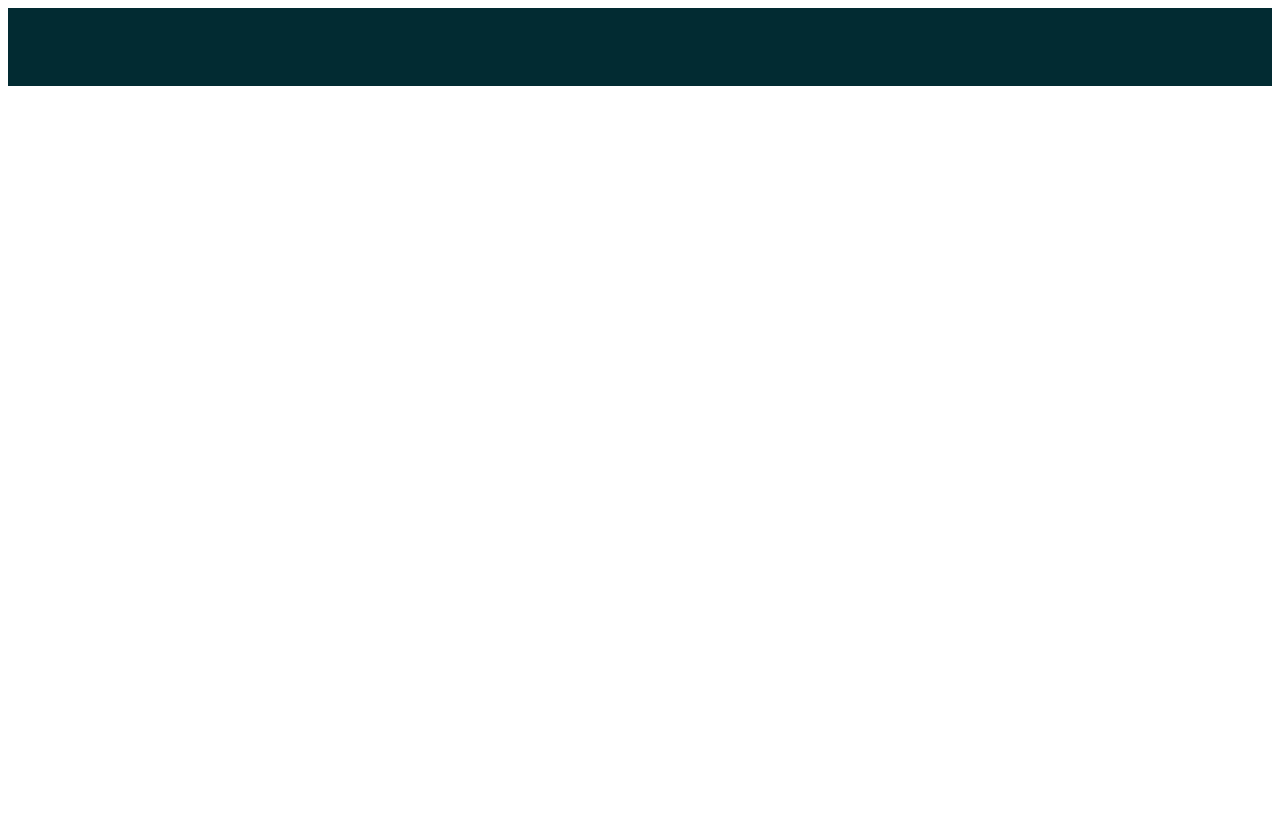
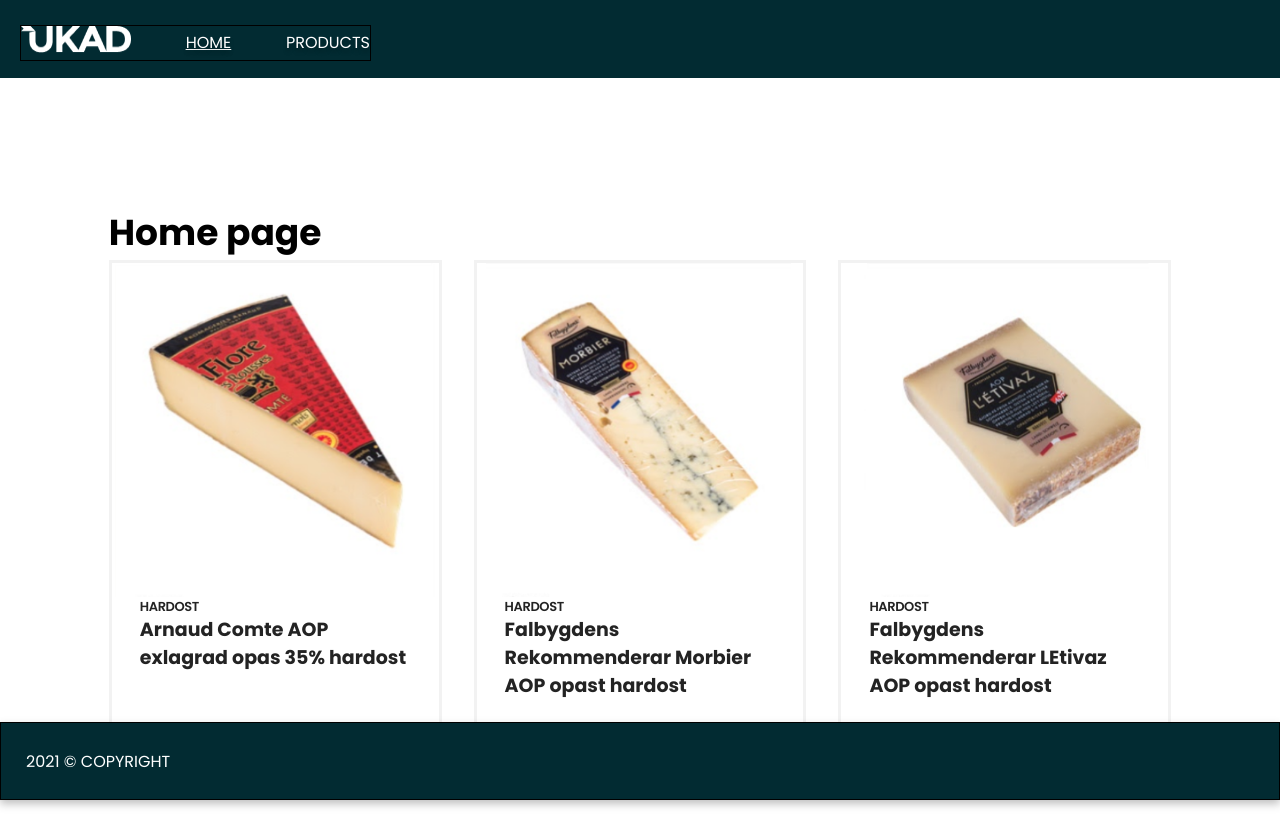
Before and after one commit to tosya1984/project_test, a plain HTML site: page index.html in a window 1280 px wide. Before the commit the page ends 800 px from the top, so only its background shows below. Drawn offline with Linux system fonts and the light colour scheme.

Commit message:
add: 2 pages

```diff
--- a/index.css
+++ b/index.css
@@ -1,5 +1,226 @@
+html {
+    box-sizing: border-box;
+    /* width: 100vw; */
+    overflow-x: hidden;
+
+}
+
+body {
+    padding: 0;
+    margin: 0;
+}
+
+* {
+    box-sizing: inherit;
+}
+
+
+/*       start             HEADER             */
+
 .header {
+    position: sticky;
+    top: 0;
     height: 78px;
+    width: 100vw;
+    background-color: #022B32;
+    display: flex;
+    align-items: center;
+    padding: 0px;
+    padding-left: 20px;
+}
+
+.header_wrapper {
+    width: 351px;
+    height: 27.3px;
+    padding: 0px;
+}
+
+.ul-naw {
+    display: flex;
+    align-items: center;
+    justify-content: space-between;
+    color: #fff;
+    margin: 0;
+    padding: 0;
+    list-style-type: none;
+
+    font-family: Poppins;
+    font-style: normal;
+    font-weight: normal;
+    font-size: 16px;
+    line-height: 24px;
+    text-transform: uppercase;
+    border: 1px solid #000000;
+    text-shadow: 0px 4px 4px rgba(0, 0, 0, 0.25);
+
+}
+
+a, a:visited {
+    color: #fff;
+    text-decoration: none;
+}
+a:hover {
+    transition: color ease-in-out 0.4s;
+    color: darkkhaki;
+
+
+}
+
+/*     end           HEADER         */
+
+
+/*     start         MAIN           */
+.main_wrapper {
+    max-width: 1331px;
+    width: 83vw;
+    height: 621px;
+    margin: 0 auto;
+    margin-top: 10%;
+    /* border: 1px solid red;  */
+}
+.main_wrapper_products {
+    max-width: 1520px;
+    width: 95vw;
+    height: 1050px;
+    margin: 0 auto;
+    margin-top: 10px;
+    /* border: 1px solid red;  */
+}
+.div-wrapper-caption {
+    font-family: Poppins;
+    font-style: normal;
+    font-weight: bold;
+    font-size: 36px;
+    line-height: 54px;
+    color: #000000;
+}
+
+.div-pagecontent {
+    display: flex;
+    /* flex-wrap: wrap; */
+    justify-content: space-between;
+}
+.zero {
     width: 100%;
+    height: 3vh;
+    max-height: 40px;
+}
+.div-card {
+    border: 3px solid #F2F2F2;
+    max-width: 421px;
+    min-width: 110px;
+    width: 26vw;
+    display: flex;
+    flex-direction: column;
+    align-items: center;
+}
+.div-card:hover {
+    border-color: darkgray;
+    transition-duration: 1s;
+}
+.div-card-products {
+    border: 3px solid #F2F2F2;
+    max-width: 350px;
+    min-width: 110px;
+    width: 22vw;
+    display: flex;
+    flex-direction: column;
+    align-items: center;
+}
+.div-card-products:hover {
+    border-color: darkgray;
+    transition-duration: 1s;
+}
+.img-contentlogo {
+    width: 25vw;
+    max-width: 420px;
+    /* border: 1px solid red; */
+}
+.img-contentlogo-products {
+    width: 20vw;
+    max-width: 350px;
+    /* border: 1px solid red; */
+}
+.div-cardcaption {
+    /* width: 100%; */
+    max-width: 365px;
+    margin: 28px;
+    margin-top: 0;
+}
+.div-hardost {
+    font-family: Poppins;
+    font-style: normal;
+    font-weight: 600;
+    font-size: 13px;
+    line-height: 19px;
+    /* identical to box height */
+
+    letter-spacing: -0.03em;
+    text-transform: uppercase;
+
+    color: #232323;
+}
+.div-cardlabel {
+    font-family: Poppins;
+    font-style: normal;
+    font-weight: bold;
+    font-size: 19px;
+    line-height: 28px;
+    color: #232323;
+}
+@media (max-width: 850px) {
+    .div-cardlabel {
+        font-size: 15px;
+        line-height: 22px;
+    }
+}
+@media (max-width: 650px) {
+    .div-cardlabel {
+        font-size: 12px;
+        line-height: 18px;
+    }
+}
+@media (max-width: 500px) {
+    .div-cardlabel {
+        font-size: 10px;
+        line-height: 16px;
+    }
+    .div-pagecontent {
+        flex-wrap: wrap;
+    }
+}
+
+
+/*    end            MAIN            */
+
+/*    start          FOOTER          */
+.footer {
+    position: fixed;
+    height: 78px;
+    width: 100vw;
+    bottom: 0px;
+    left: 0px;
+    padding-top: 27px;
+    padding-left: 25px;
+    padding-bottom: 27px;
+
+
     background-color: #022B32;
+    border: 1px solid #000000;
+    filter: drop-shadow(0px 4px 4px rgba(0, 0, 0, 0.25));
 }
+.footer_content {
+    width: 145px;
+    height: 24px;
+
+    font-family: Poppins;
+    font-style: normal;
+    font-weight: normal;
+    font-size: 16px;
+    line-height: 24px;
+    text-transform: uppercase;
+    color: #FFFFFF;
+}
+
+
+/*     end    FOOTER */
--- a/index.html
+++ b/index.html
@@ -9,12 +9,50 @@
     <link href="https://fonts.googleapis.com/css?family=Poppins:100,100italic,200,200italic,300,300italic,regular,italic,500,500italic,600,600italic,700,700italic,800,800italic,900,900italic" rel="stylesheet" />
 </head>
     <header class="header">
+        <div class="header_wrapper">
+            <naw class="header_naw">
+                <ul class="ul-naw">
+                    <li><a href="index.html"><img src="./img/UKAD_logo.png" alt="" width="110" height="27"></a></li>
+                    <li style="text-decoration: underline;"><a href="index.html">Home</a></li>
+                    <li><a href="products.html">Products</a></li>
+                </ul>
+            </naw>
+        </div>
 
     </header>
     <main>
+        <div class="main_wrapper">
+            <div class="div-wrapper-caption">Home page</div>
+            <div class="div-pagecontent">
+                <div class="div-card">
+                    <img class="img-contentlogo" src="./img/image 1.png" alt="">
+                    <div class="div-cardcaption">
+                        <div class="div-hardost">Hardost</div>
+                        <div class="div-cardlabel">Arnaud Comte AOP exlagrad opas 35% hardost</div>
+                    </div>
+                </div>
+                <div class="div-card">
+                    <img class="img-contentlogo" src="./img/image 2.png" alt="">
+                    <div class="div-cardcaption">
+                        <div class="div-hardost">Hardost</div>
+                        <div class="div-cardlabel">Falbygdens Rekommenderar Morbier AOP opast hardost</div>
+                    </div>
+                </div>
+                <div class="div-card">
+                    <img class="img-contentlogo" src="./img/image 3.png" alt="">
+                    <div class="div-cardcaption">
+                        <div class="div-hardost">Hardost</div>
+                        <div class="div-cardlabel">Falbygdens Rekommenderar LEtivaz AOP opast hardost</div>
+                    </div>
+                </div>
+            </div>
+        </div>
 
     </main>
     <footer class="footer">
+        <div class="footer_content">
+            2021 © copyright
+        </div>
 
     </footer>
 
```
Also changed, not shown: products.html (added, +99 -0 lines), img/UKAD_logo.png (added), img/image 1.png (added), img/image 10.png (added), img/image 11.png (added), img/image 12.png (added), img/image 2.png (added), img/image 3.png (added), img/image 5.png (added), img/image 6.png (added), img/image 7.png (added), img/image 8.png (added), img/image 9.png (added).
